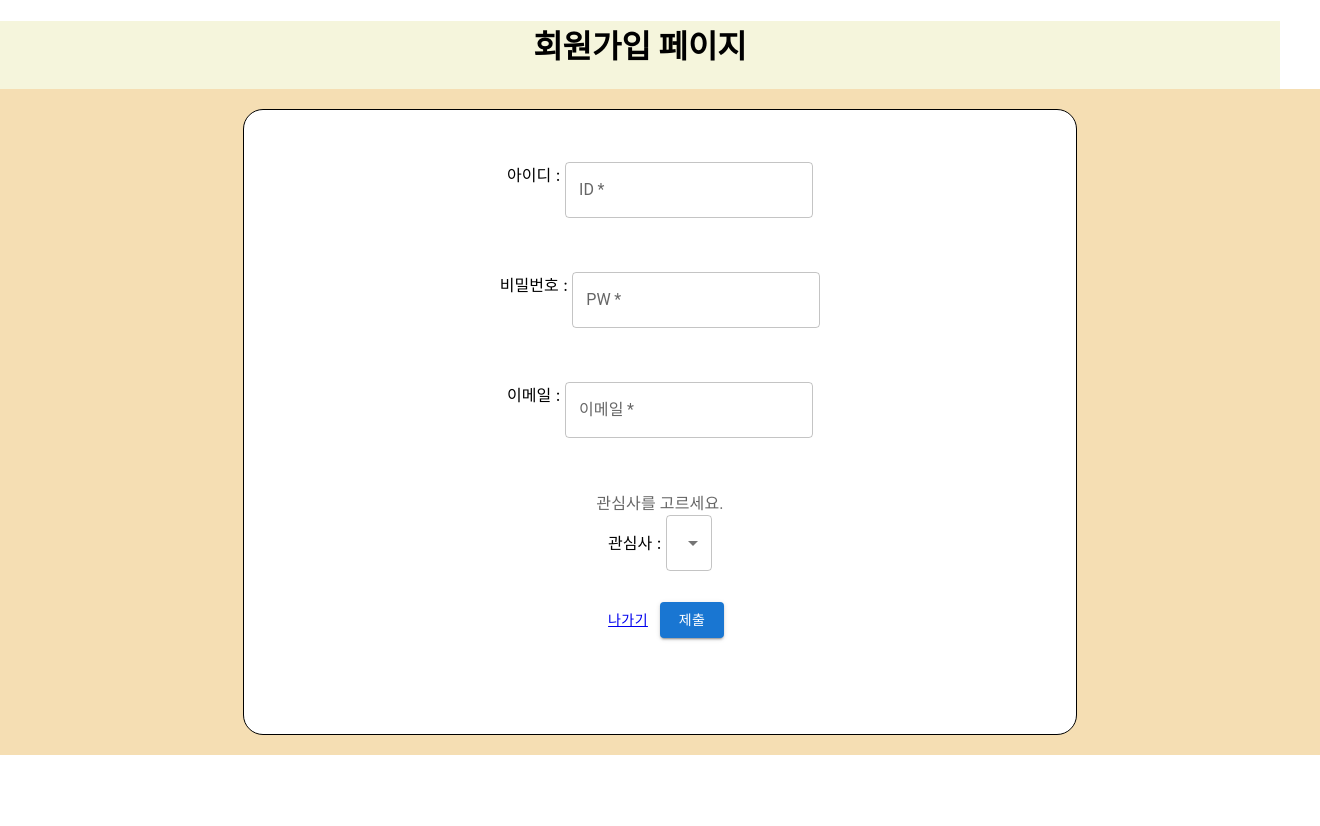
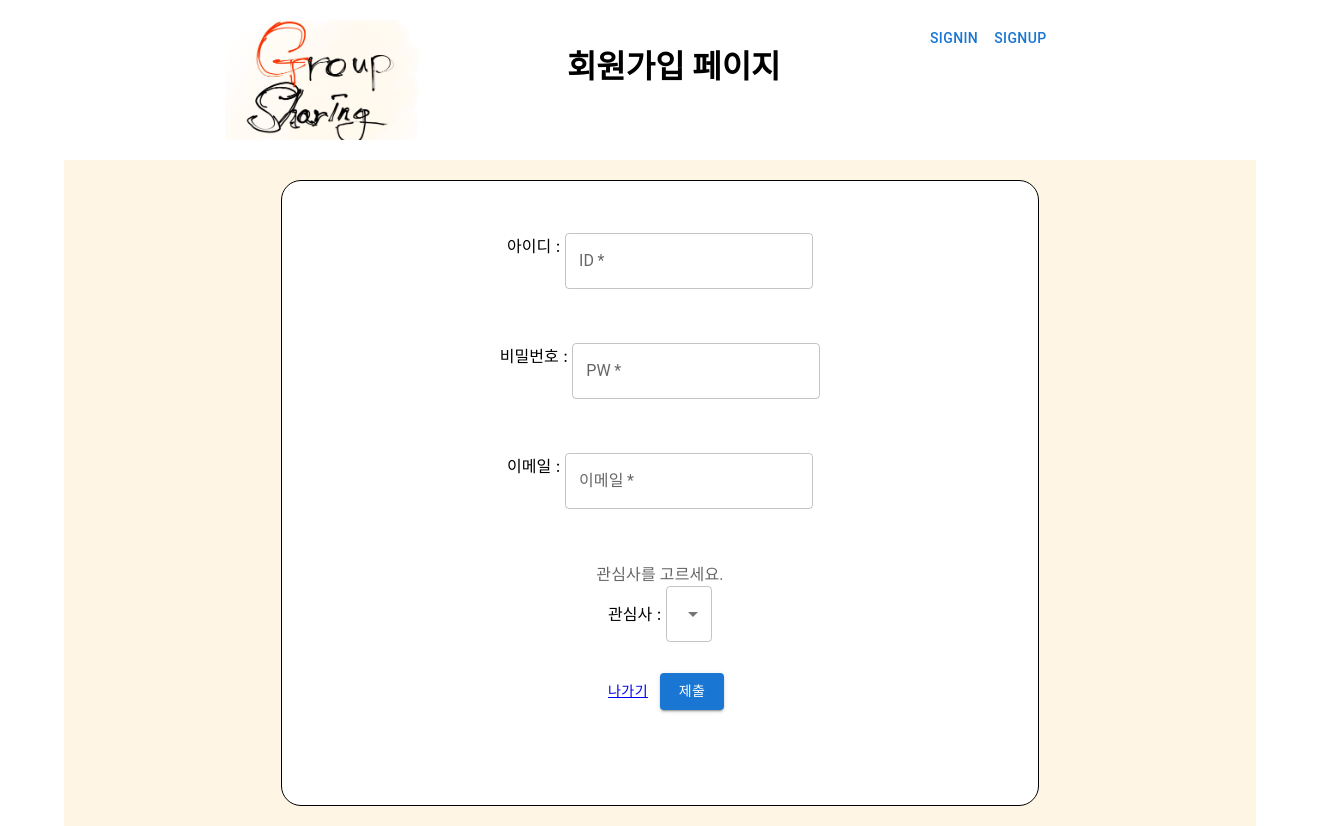
Before and after one commit to yeongi/group-sharing, a React (Create React App) app in the folder groupsharing/: page /signIn in a window 1280 px wide. Shown: the whole page, 1320 px wide, since content can reach past the window. Before the commit the page ends 800 px from the top, so only its background shows below. Built offline with nearby package versions, Linux system fonts and the light colour scheme.

Commit message:
header change

```diff
--- a/groupsharing/src/layout/Body.js
+++ b/groupsharing/src/layout/Body.js
@@ -1,11 +1,10 @@
 import classes from "../page/stylesheet/main.module.css";
+import MainHeader from "./MainHeader";
 
 const Body = (props) => {
   return (
     <div className={classes.wrapper}>
-      <header>
-        <h1>{props.message}</h1>
-      </header>
+      <MainHeader message={props.message} />
       <div className={classes["nav-wrapper"]}>{props.children}</div>
     </div>
   );
--- /dev/null
+++ b/groupsharing/src/layout/MainHeader.js
@@ -0,0 +1,25 @@
+import { Avatar, Button } from "@mui/material";
+import classes from "../page/stylesheet/main.module.css";
+import logo from "../asset/logo.png";
+
+const MainHeader = (props) => {
+  return (
+    <header>
+      <div className={classes["header-wrapper"]}>
+        <Avatar
+          alt=""
+          src={logo}
+          variant="rounded"
+          sx={{ width: 200, height: 120 }}
+        />
+        <h1>{props.message}</h1>
+        <div>
+          <Button>SignIn</Button>
+          <Button>SignUp</Button>
+        </div>
+      </div>
+    </header>
+  );
+};
+
+export default MainHeader;
--- a/groupsharing/src/page/stylesheet/main.module.css
+++ b/groupsharing/src/page/stylesheet/main.module.css
@@ -1,15 +1,15 @@
 .wrapper {
-  width: 100%;
+  width: 90%;
   height: 100%;
+  margin: 0 auto;
   text-align: center;
-  background-color: beige;
 }
 
 .nav-wrapper {
   padding: 20px;
   width: 100%;
   height: auto;
-  background-color: wheat;
+  background-color: rgba(250, 221, 167, 0.308);
 }
 
 .nav-wrapper section {
@@ -32,3 +32,9 @@
   margin: 30px;
   background-color: rgb(231, 231, 231);
 }
+
+.header-wrapper {
+  display: flex;
+  justify-content: space-evenly;
+  padding: 20px;
+}
```
Also changed, not shown: groupsharing/src/asset/logo.png (renamed from groupsharing/asset/logo.png).
